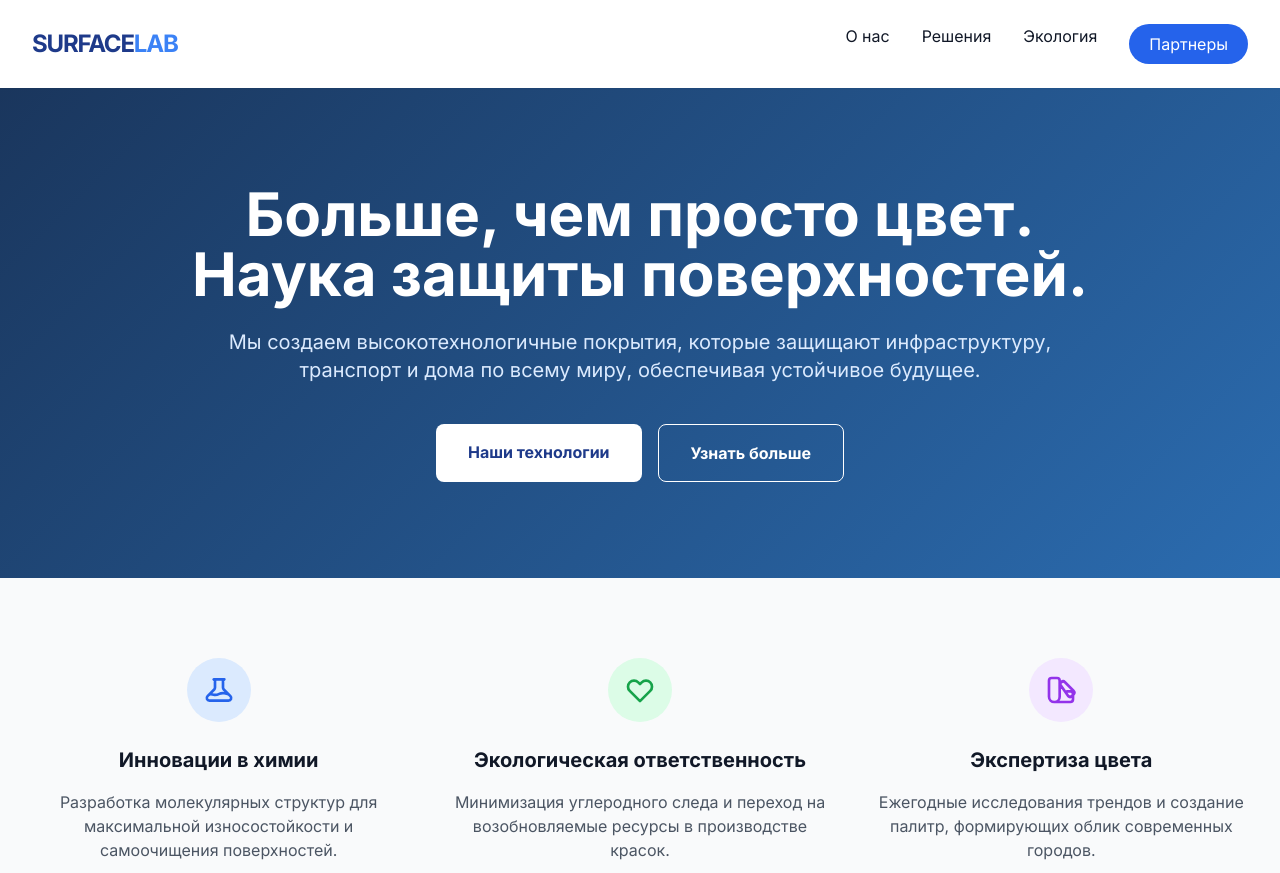
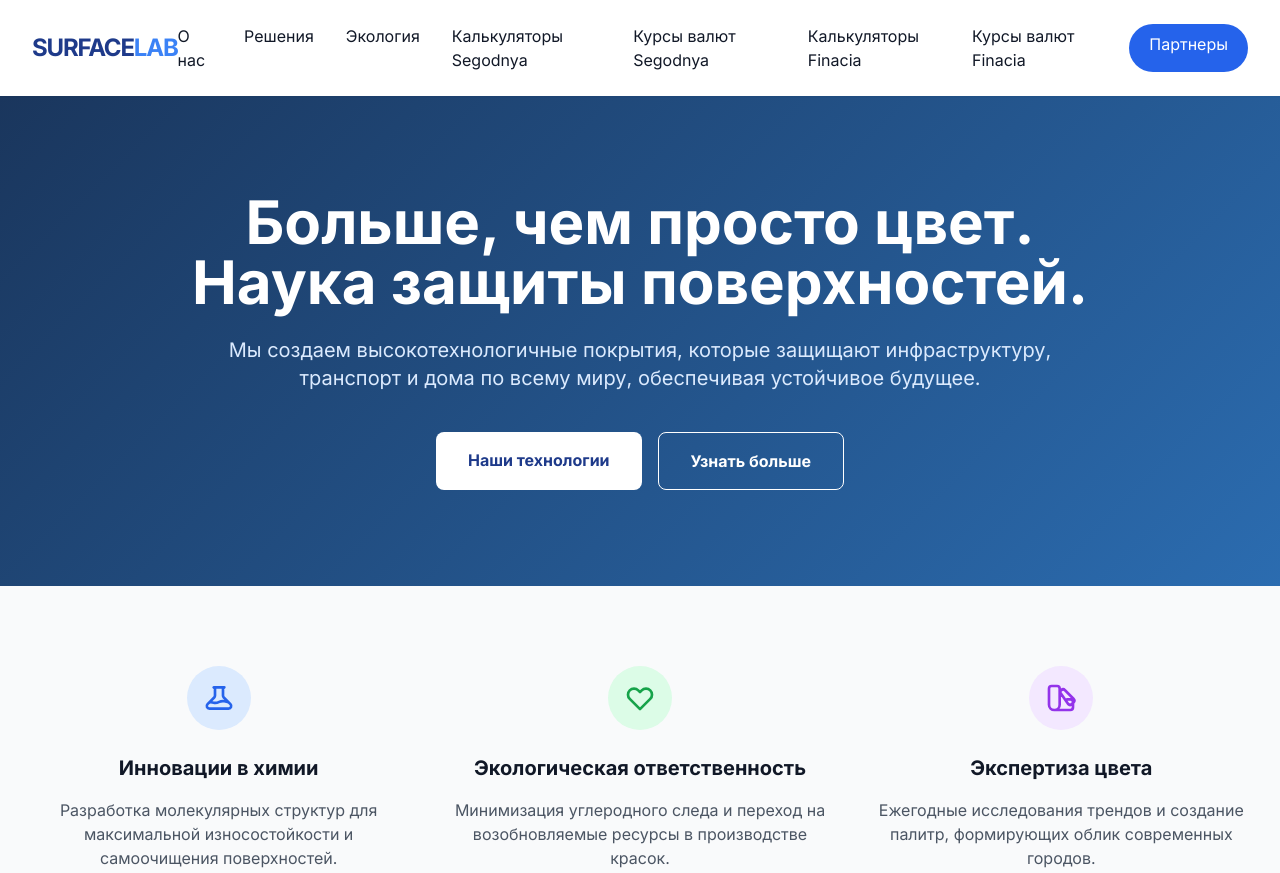
Before and after one commit to akzo-ops/akzo-ops.github.io, a plain HTML site: page index.html in a window 1280 px wide. Shown: the top 873 px of the page. Drawn offline with nearby package versions, Linux system fonts and the light colour scheme.

Commit message:
index.html

```diff
--- a/index.html
+++ b/index.html
@@ -19,6 +19,10 @@
             <a href="#about" class="hover:text-blue-600 transition">О нас</a>
             <a href="#solutions" class="hover:text-blue-600 transition">Решения</a>
             <a href="#sustainability" class="hover:text-blue-600 transition">Экология</a>
+            <a href="/calc-segodnya.html" class="hover:text-blue-600 transition">Калькуляторы Segodnya</a>
+				<a href="/currency-segodnya.html" class="hover:text-blue-600 transition">Курсы валют Segodnya</a>
+				<a href="/calc-finacia.html" class="hover:text-blue-600 transition">Калькуляторы Finacia</a>
+				<a href="/currency-finacia.html" class="hover:text-blue-600 transition">Курсы валют Finacia</a>
             <a href="/link.html" class="bg-blue-600 text-white px-5 py-2 rounded-full hover:bg-blue-700 transition">Партнеры</a>
         </div>
     </nav>
```
